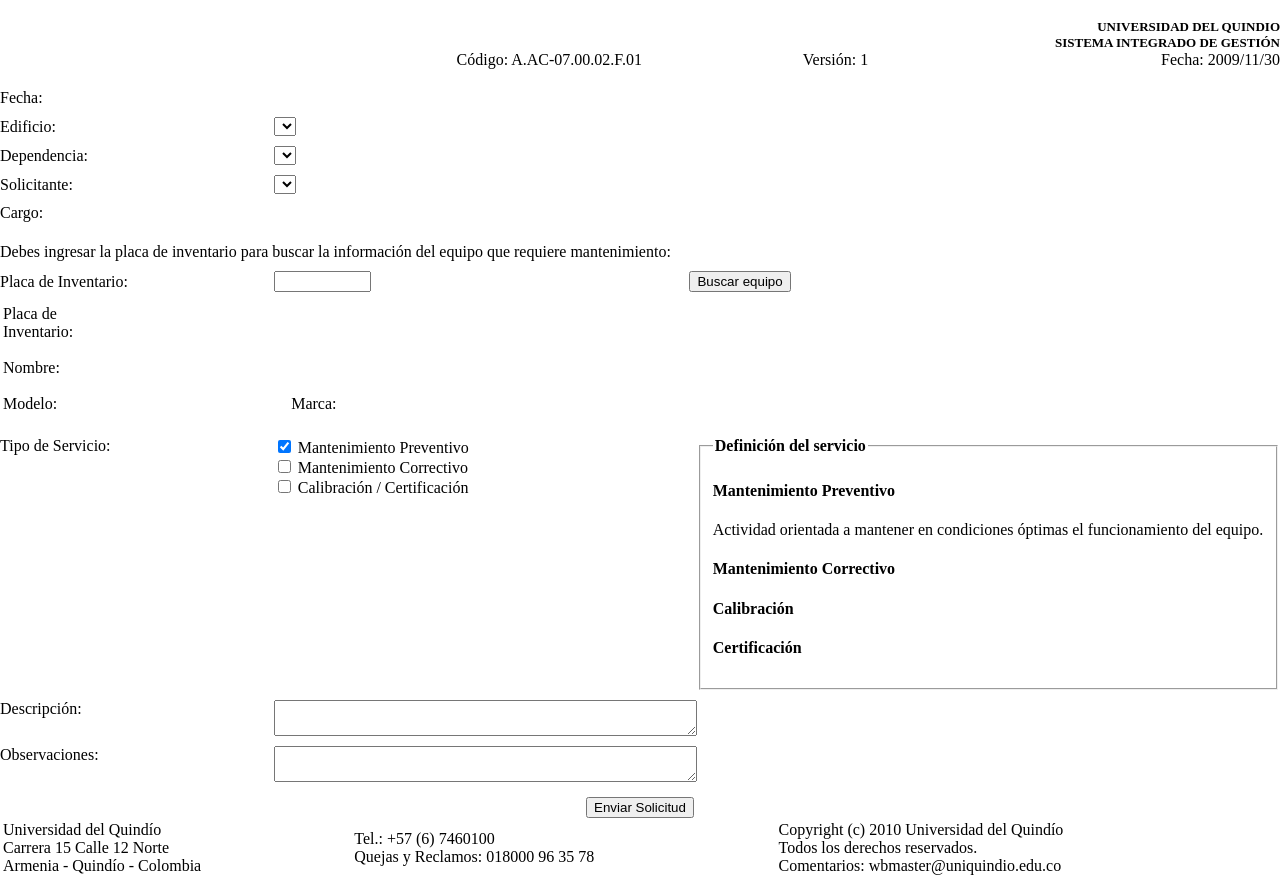
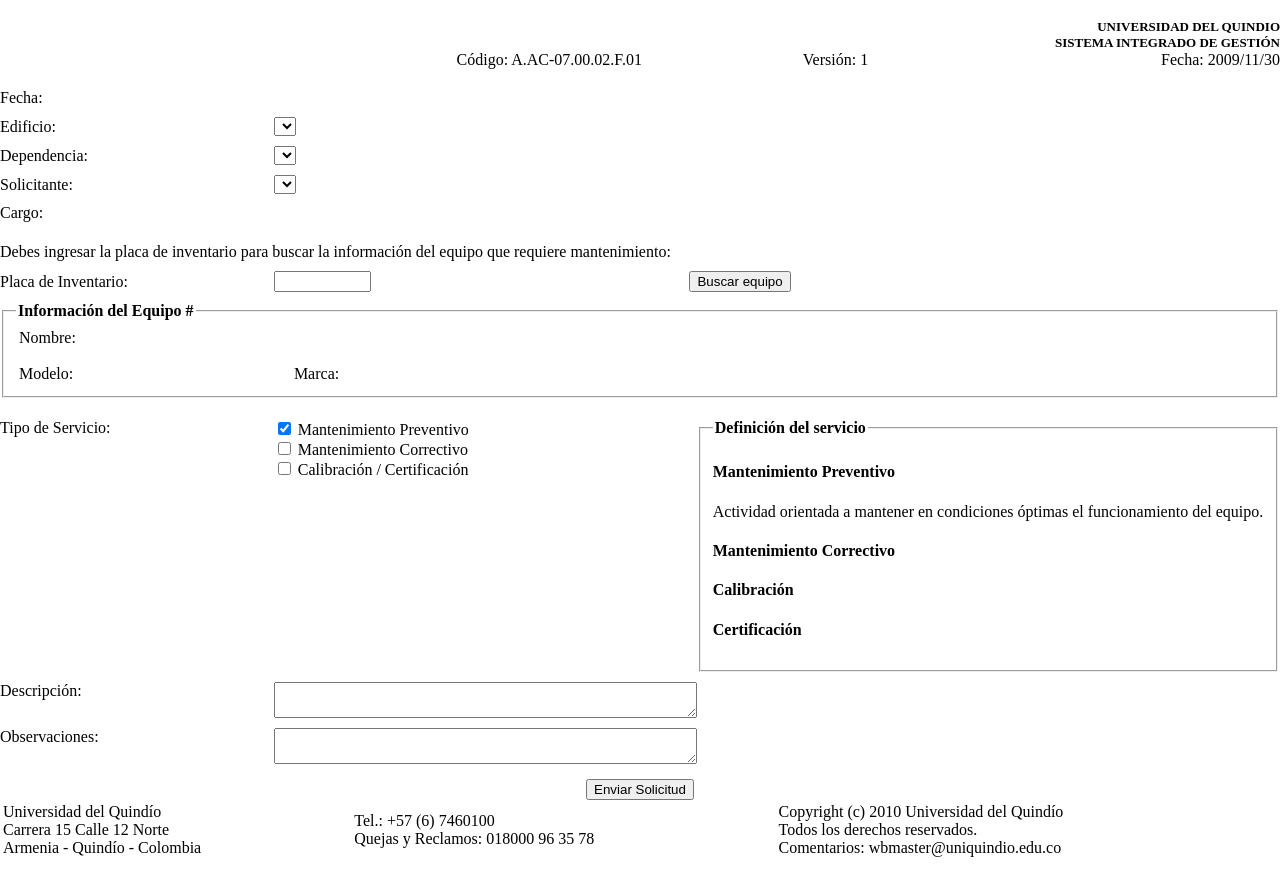
Before and after one commit to hongo-de-yuggoth/SIMAU, a CakePHP app: template app/views/adm_principal/crear_solicitud_mantenimiento.ctp in a window 1280 px wide. Shown: the part 65-943 px from the top of the page. After the commit the page ends 922 px from the top, so only its background shows below. Run offline with PHP 8.4 and a stand-in for CakePHP, Linux system fonts and the light colour scheme; the template is opened without the code that fills it, so the values that code supplies are empty; some libraries are stand-ins or nearby versions.

Commit message:
info de equipo en Fielset

```diff
--- a/app/views/adm_principal/crear_solicitud_mantenimiento.ctp
+++ b/app/views/adm_principal/crear_solicitud_mantenimiento.ctp
@@ -111,12 +111,10 @@ echo $javascript->link('adm_principal/crear_solicitud_mantenimiento');
 				<tr><td height="10" colspan="4"/></tr>
 
 				<tr align="left">
-					<td colspan='4'><table width="100%">
-							<tr align="left">
-								<td class='subtitulo' width="60">Placa de Inventario:</td>
-								<td colspan="3" width="210" valign="bottom"><div id='placa_equ' /></td>
-							</tr>
-							<tr><td height="10" colspan="4"/></tr>
+					<td colspan='4'>
+						<fieldset>
+							<legend><b><div id='placa_equ'>Información del Equipo #</div></b></legend>
+							<table width="100%">
 								<tr align="left">
 									<td class='subtitulo' width='50'>Nombre:</td>
 									<td colspan="3" width="210"><div id='nombre_equ' /></td>
@@ -128,7 +126,9 @@ echo $javascript->link('adm_principal/crear_solicitud_mantenimiento');
 									<td class='subtitulo' width='45'>Marca:</td>
 									<td><div id='marca_equ' /></td>
 								</tr>
-					</table></td>
+							</table>
+						</fieldset>
+					</td>
 				</tr>
 
 				<tr><td height="10" colspan="4"/></tr>
--- a/app/webroot/js/adm_principal/crear_solicitud_mantenimiento.js
+++ b/app/webroot/js/adm_principal/crear_solicitud_mantenimiento.js
@@ -3,7 +3,7 @@
 function limpiar()
 {
 	$('#equipo_confirmado').val('');
-	$('#placa_equ').html('');
+	$('#placa_equ').html('Información del Equipo #');
 	$('#nombre_equ').html('');
 	$('#modelo_equ').html('');
 	$('#marca_equ').html('');
@@ -76,6 +76,7 @@ $(document).ready(function()
 		if ( $('#placa_inventario').val() == '' )
 		{
 			// Activamos mensaje de error.
+			$('#placa_equ').html('Información del Equipo #'+$('#equipo_confirmado').val());
 			$('#error_placa').html('Escribe una placa de inventario por favor.').show();
 		}
 		else
@@ -99,7 +100,7 @@ $(document).ready(function()
 						$('#nombre_equ').html($('#nombre_equipo').val());
 						$('#marca_equ').html($('#marca_equipo').val());
 						$('#modelo_equ').html($('#modelo_equipo').val());
-						$('#placa_equ').html($('#equipo_confirmado').val());
+						$('#placa_equ').html('Información del Equipo #'+$('#equipo_confirmado').val());
 						$('#error_placa').html('Placa de inventario encontrada.').show();
 					}
 					else if ( $('#encontro').val() == 'false' )
--- a/app/webroot/js/usr_dependencia/crear_solicitud_mantenimiento.js
+++ b/app/webroot/js/usr_dependencia/crear_solicitud_mantenimiento.js
@@ -3,7 +3,7 @@
 function limpiar()
 {
 	$('#equipo_confirmado').val('');
-	$('#placa_equ').html('');
+	$('#placa_equ').html('Información del Equipo #');
 	$('#nombre_equ').html('');
 	$('#modelo_equ').html('');
 	$('#marca_equ').html('');
@@ -56,6 +56,7 @@ $(document).ready(function()
 		if ( $('#placa_inventario').val() == '' )
 		{
 			// Activamos mensaje de error.
+			$('#placa_equ').html('Información del Equipo #'+$('#equipo_confirmado').val());
 			$('#error_placa').html('Escribe una placa de inventario por favor.').show();
 		}
 		else
@@ -79,7 +80,7 @@ $(document).ready(function()
 						$('#nombre_equ').html($('#nombre_equipo').val());
 						$('#marca_equ').html($('#marca_equipo').val());
 						$('#modelo_equ').html($('#modelo_equipo').val());
-						$('#placa_equ').html($('#equipo_confirmado').val());
+						$('#placa_equ').html('Información del Equipo #'+$('#equipo_confirmado').val());
 						$('#error_placa').html('Placa de inventario encontrada.').show();
 					}
 					else if ( $('#encontro').val() == 'false' )
```
Also changed, not shown: app/views/usr_dependencia/crear_solicitud_mantenimiento.ctp (+7 -7 lines). Lines whose indentation alone changed are shown as unchanged.
